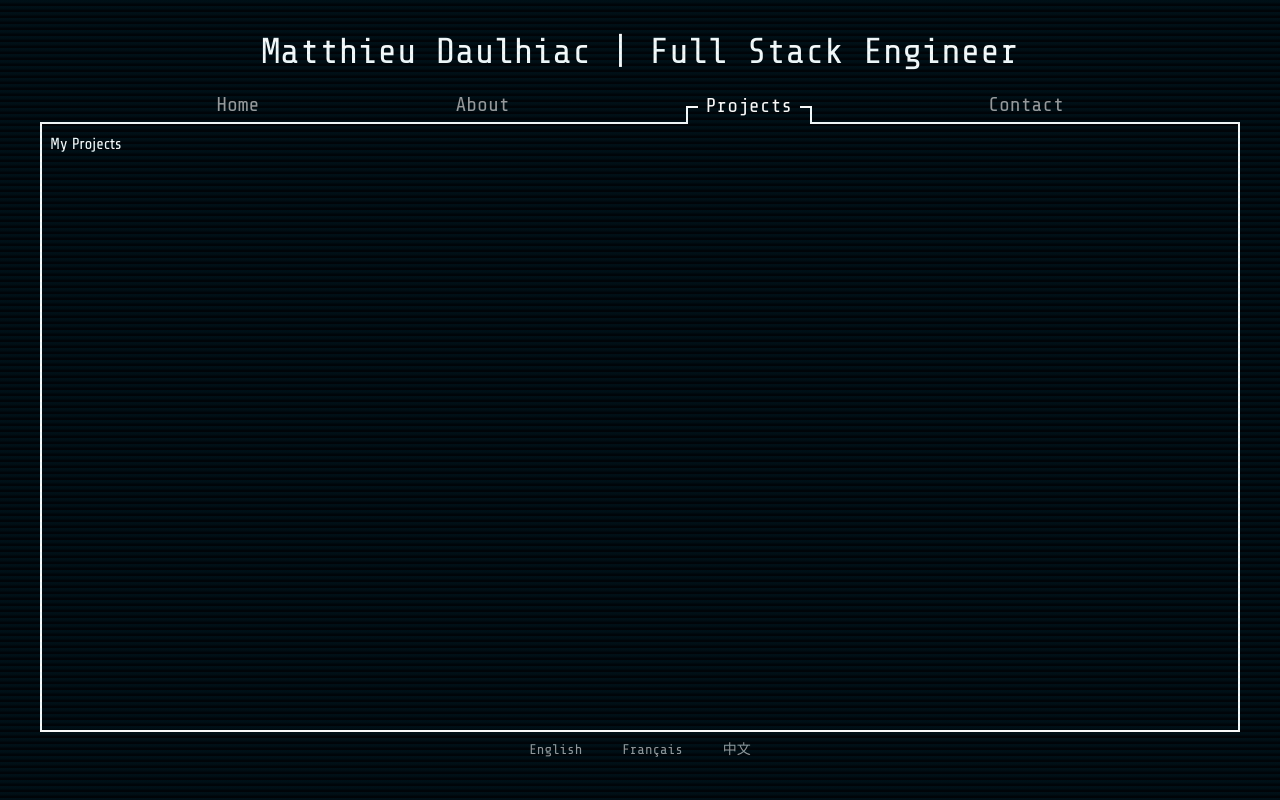
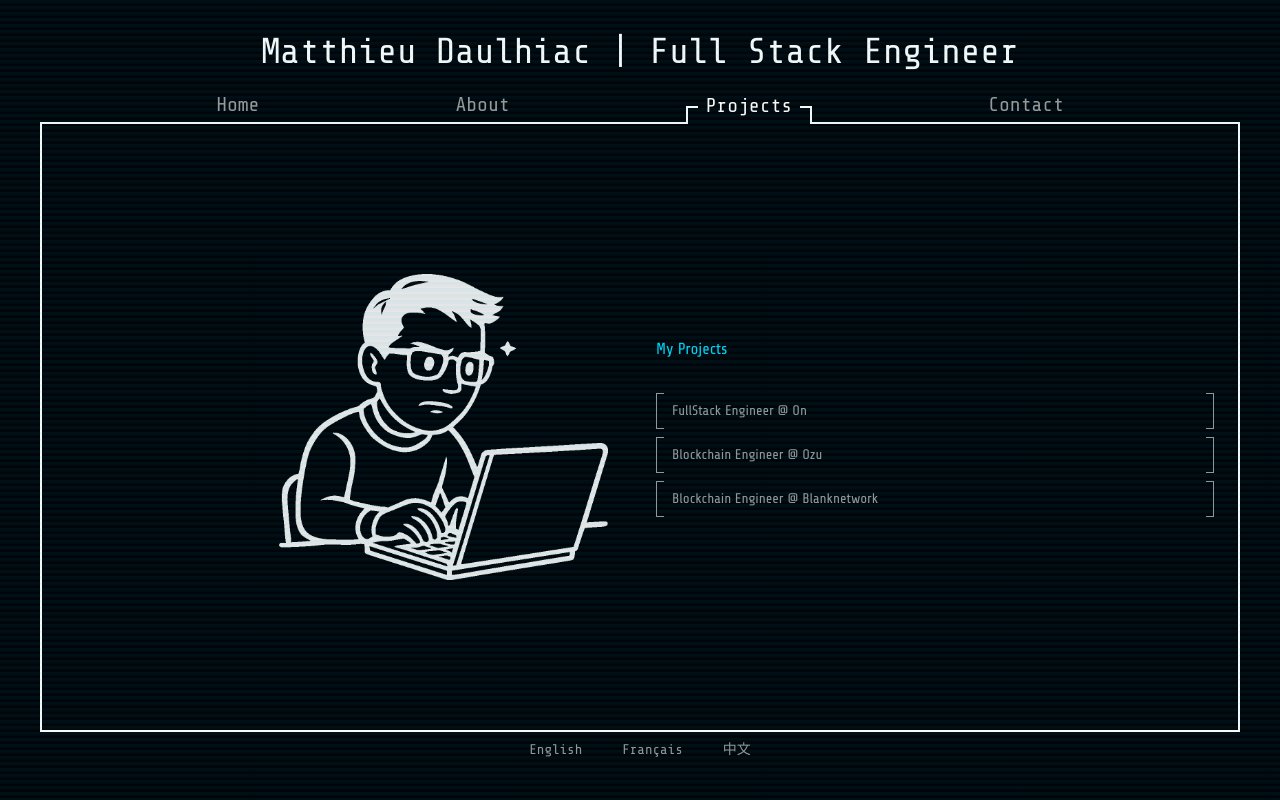
Before and after one commit to MatthieuD134/portfolio-next, a Next.js app: page /en-US/projects in a window 1280 px wide. Built offline with nearby package versions, Linux system fonts and the light colour scheme.

Commit message:
feat: add draft for projects page

```diff
--- a/src/app/[locale]/page.tsx
+++ b/src/app/[locale]/page.tsx
@@ -16,7 +16,7 @@ export default async function Home({ params }: { params: Promise<{ locale: strin
     <div>
       <TypewriterMultiText
         lines={[
-          { type: 'text', text: `> ${t('loadingProfile')}`, speed: 50, className: '' },
+          { type: 'text', text: `> ${t('loadingProfile')}`, speed: 30, className: '' },
           { type: 'text', text: `▮▮▮▮▮▮▮▮▮▮▮▮▮▮▮▮▮▮▮▮`, speed: 50, className: '', hideBlink: true },
           {
             type: 'component',
@@ -34,8 +34,8 @@ export default async function Home({ params }: { params: Promise<{ locale: strin
                   </div>
                 </div>
                 <div className="flex flex-col items-center justify-center">
-                  <h2 className="mb-4">{t('welcomeMessage')}</h2>
-                  <ul className="flex flex-col items-start gap-2">
+                  <h2 className="mb-4 text-xl">{t('welcomeMessage')}</h2>
+                  <ul className="flex w-full flex-col items-start gap-2">
                     <li>
                       <span className="mr-2 text-cyan-400">{t('name')}:</span>
                       <span className="text-foreground">{t('nameValue')}</span>
@@ -57,7 +57,7 @@ export default async function Home({ params }: { params: Promise<{ locale: strin
               </span>
             ),
           },
-          { type: 'text', text: '> waiting for input . . .', speed: 50, className: '' },
+          { type: 'text', text: '> waiting for input . . .', speed: 30, className: '' },
         ]}
         lineDelay={1000}
       />
--- a/src/app/[locale]/projects/page.tsx
+++ b/src/app/[locale]/projects/page.tsx
@@ -1,5 +1,8 @@
 import type { Metadata } from 'next';
+import Image from 'next/image';
 import { getTranslations, setRequestLocale } from 'next-intl/server';
+
+import { NavButton } from '@/components/ui/nav-button';
 
 export default async function Projects({ params }: { params: Promise<{ locale: string }> }) {
   const { locale } = await params;
@@ -9,7 +12,50 @@ export default async function Projects({ params }: { params: Promise<{ locale: s
 
   const t = await getTranslations({ locale, namespace: 'ProjectsPage' });
 
-  return <div>{t('title')}</div>;
+  return (
+    <div className="grid grid-cols-1 md:h-full md:grid-cols-2">
+      <div className="flex items-center justify-end">
+        <div className="relative h-full max-h-8/12 min-h-60 w-full max-w-full p-2 md:aspect-square md:w-auto">
+          <Image
+            className="p-8 opacity-90 hue-rotate-[135deg] invert"
+            src="/vault-boy-matthieu-coding.webp"
+            alt="Vault Boy - Matthieu Daulhiac coding"
+            fill
+            style={{ objectFit: 'contain' }}
+          />
+        </div>
+      </div>
+      <div className="flex flex-col items-start justify-center p-4">
+        <h2 className="mb-8 text-cyan-400">{t('title')}</h2>
+        <ul className="flex w-full flex-col gap-2">
+          <NavButton
+            href="/projects/on"
+            className="relative w-full before:absolute before:top-0 before:bottom-0 before:left-0 before:w-2 before:border before:border-r-0 after:absolute after:top-0 after:right-0 after:bottom-0 after:w-2 after:border after:border-l-0"
+          >
+            <li className="w-full">
+              <h3>FullStack Engineer @ On</h3>
+            </li>
+          </NavButton>
+          <NavButton
+            href="/projects/on"
+            className="relative w-full before:absolute before:top-0 before:bottom-0 before:left-0 before:w-2 before:border before:border-r-0 after:absolute after:top-0 after:right-0 after:bottom-0 after:w-2 after:border after:border-l-0"
+          >
+            <li className="w-full">
+              <h3>Blockchain Engineer @ Ozu</h3>
+            </li>
+          </NavButton>
+          <NavButton
+            href="/projects/on"
+            className="relative w-full before:absolute before:top-0 before:bottom-0 before:left-0 before:w-2 before:border before:border-r-0 after:absolute after:top-0 after:right-0 after:bottom-0 after:w-2 after:border after:border-l-0"
+          >
+            <li className="w-full">
+              <h3>Blockchain Engineer @ Blanknetwork</h3>
+            </li>
+          </NavButton>
+        </ul>
+      </div>
+    </div>
+  );
 }
 
 export async function generateMetadata({
```
Also changed, not shown: public/vault-boy-matthieu-coding.webp (added).
